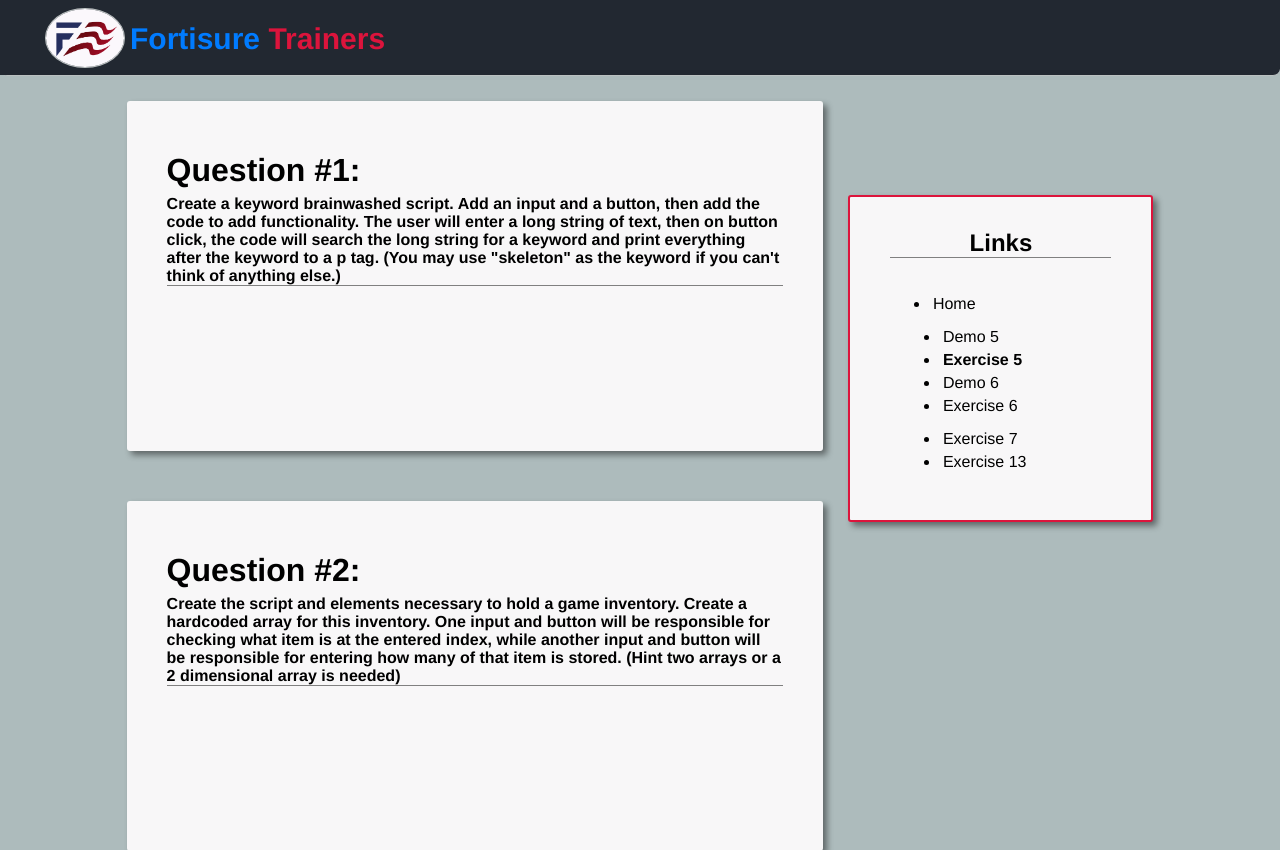
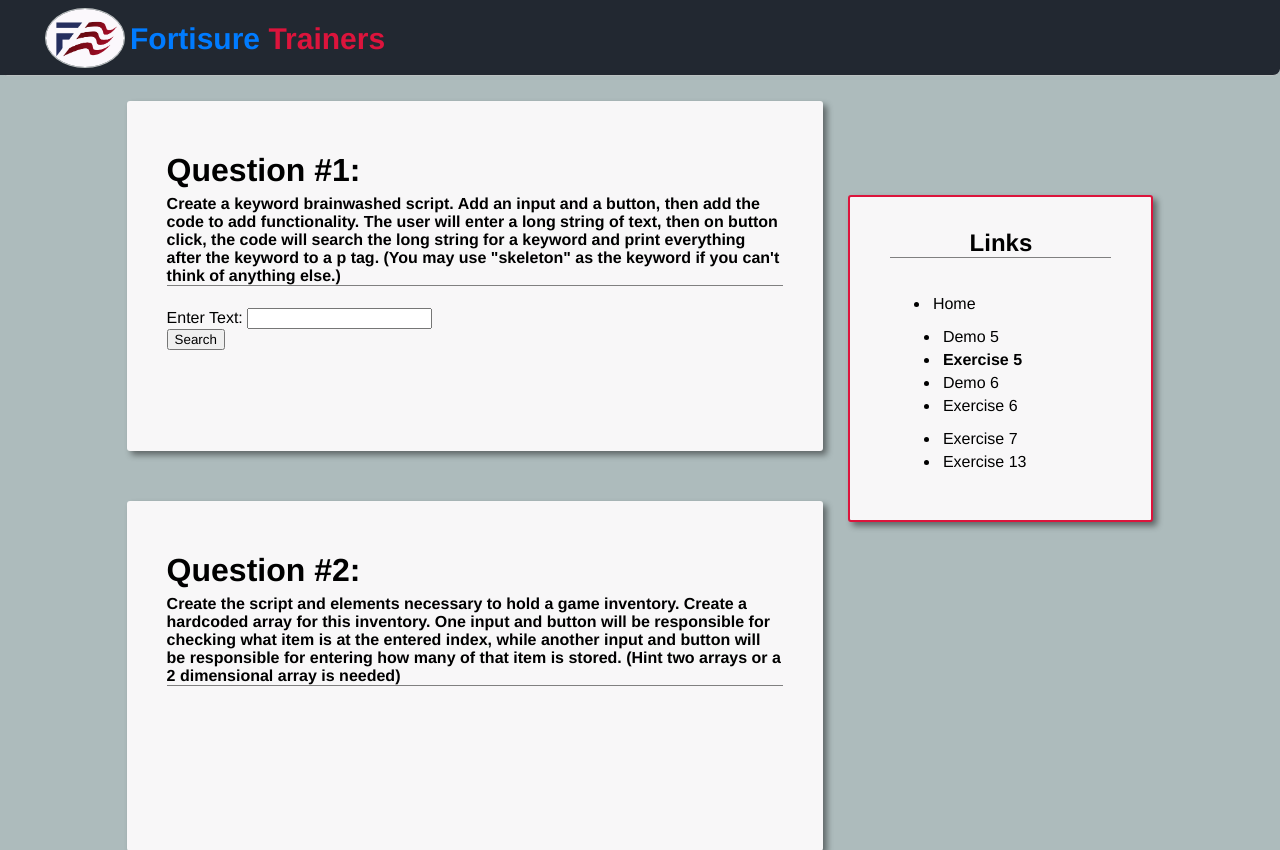
Before and after one commit to Antoniojennings19/FIT-Web-Template-Week-02, a PHP site: page /exercise5.php in a window 1280 px wide. Shown: the top 850 px of the page. Run offline with PHP 8.4, Linux system fonts and the light colour scheme.

Commit message:
Working Exercise

```diff
--- a/View/exercise5-content.php
+++ b/View/exercise5-content.php
@@ -8,7 +8,20 @@
       (You may use "skeleton" as the keyword if you can't think of anything else.)</h4>
     <!-- Place Answer Here -->
 
+      <!-- input and p tag -->
+      <label for="brainInput">Enter Text:</label>
+      <input id="brainInput">
+      <p id="brainwashDisplay"></p>
+      <button id="brainwashButton" onClick="getKeyword(document.getElementById('brainInput').value)">Search</button>
 
+      <script>
+
+        function getKeyword(input)
+        {
+          document.getElementById("brainwashDisplay").innerHTML = "\"" + input + "\"";
+        }
+
+      </script>
 
     <!-- Place Answer Here -->
   </div>
```
